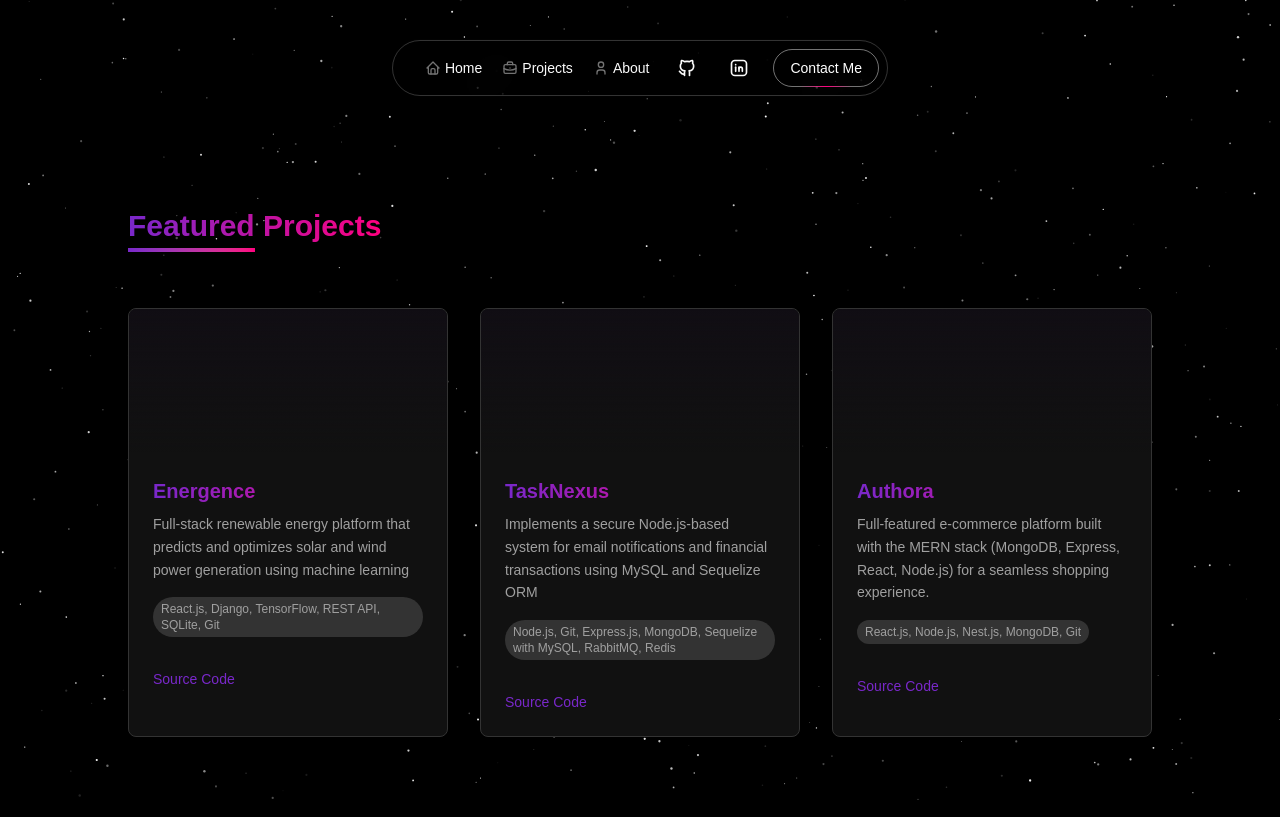
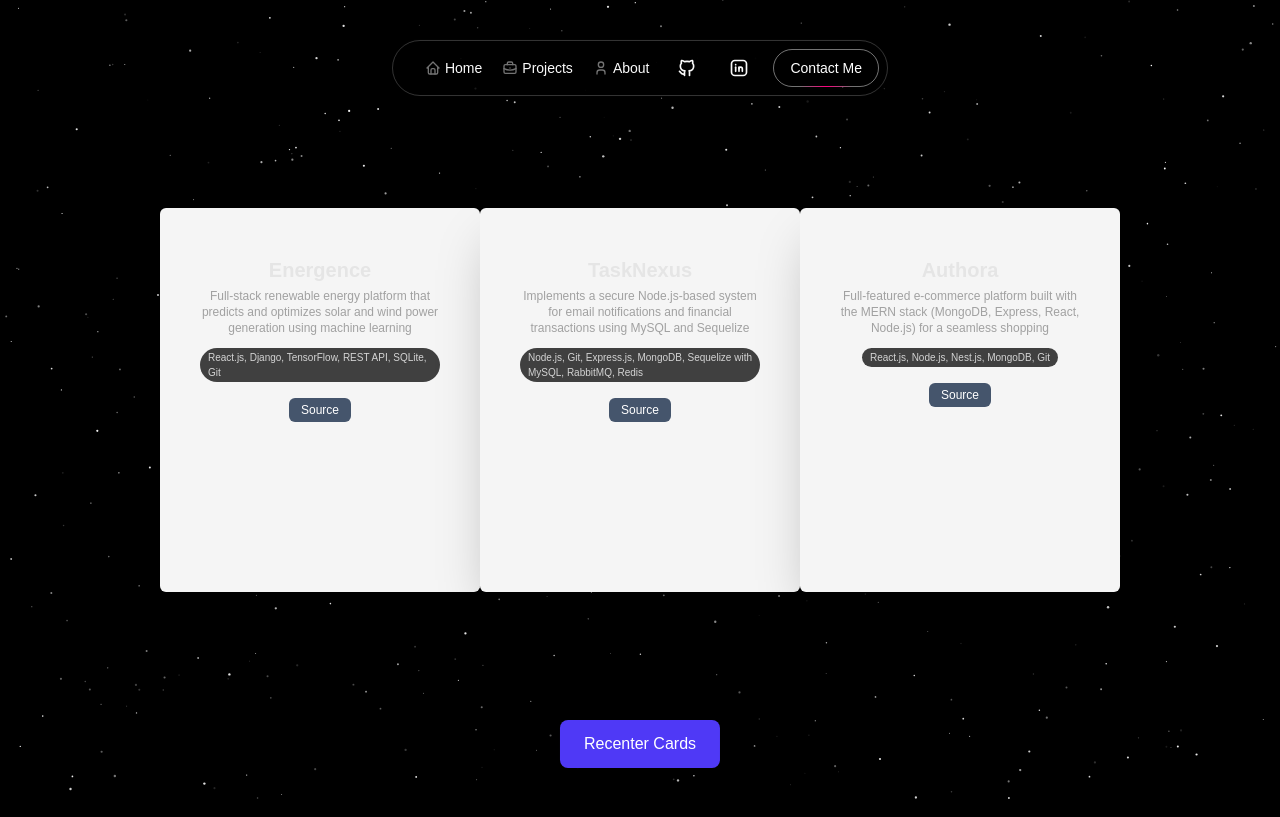
Before and after one commit to ridhamxdev/Portfolio, a Next.js app: page /projects in a window 1280 px wide. Built offline with nearby package versions, Linux system fonts and the light colour scheme.

Commit message:
UI Improved

```diff
--- a/src/app/projects/page.tsx
+++ b/src/app/projects/page.tsx
@@ -1,8 +1,17 @@
-"use client"; // Remove if data fetching is done in a Server Component way
+"use client";
 
 import { useEffect, useState } from "react";
-import ProjectsSection from "@/components/ProjectsSection";
-import { Project } from "@/components/ProjectCard"; // Assuming Project interface is exported from ProjectCard
+import DraggableCardDemo from "@/components/draggable-card-demo-2";
+
+// Define Project type (copied from ProjectCard.tsx for clarity, or could be imported)
+export interface Project {
+  title: string;
+  description: string;
+  tags: string[];
+  imageUrl?: string;
+  demoUrl?: string;
+  sourceUrl?: string;
+}
 
 // Helper function to get the base URL
 const getBaseUrl = () => {
@@ -17,36 +26,10 @@ const getBaseUrl = () => {
   return "http://localhost:3000"; // Default to localhost for local development
 };
 
-// This page will be a Server Component by default if 'use client' is removed.
-// For fetching data in Server Components, you'd typically use async/await directly.
-// However, since ProjectsSection likely expects isLoading, we'll keep client-side fetching for now.
-// Or, adapt ProjectsSection to not require isLoading if data is pre-fetched.
-
-// If we want this to be a true Server Component for data fetching:
-// export default async function ProjectsPage() {
-//   const baseUrl = getBaseUrl();
-//   let projects: Project[] = [];
-//   let isLoading = true; // This would be handled differently or not needed
-//   try {
-//     const response = await fetch(`${baseUrl}/api/projects`, { cache: 'no-store' });
-//     if (!response.ok) {
-//       throw new Error('Failed to fetch projects');
-//     }
-//     projects = await response.json();
-//     isLoading = false;
-//   } catch (error) {
-//     console.error("Error fetching projects:", error);
-//     // projects will remain empty, isLoading might be true or handle error display
-//     isLoading = false; // Or set an error state
-//   }
-//   return <ProjectsSection projects={projects} isLoading={false} />; // isLoading would be false as data is resolved
-// }
-
-
-// Keeping client-side fetching for now to align with existing ProjectsSection prop 'isLoading'
 export default function ProjectsPage() {
   const [projects, setProjects] = useState<Project[]>([]);
   const [isLoadingProjects, setIsLoadingProjects] = useState(true);
+  const [resetCounter, setResetCounter] = useState(0); // State for triggering reset
 
   useEffect(() => {
     const fetchProjects = async () => {
@@ -61,6 +44,7 @@ export default function ProjectsPage() {
         setProjects(data);
       } catch (error) {
         console.error("Error fetching projects:", error);
+        // Optionally set an error state here to display to the user
       } finally {
         setIsLoadingProjects(false);
       }
@@ -69,9 +53,27 @@ export default function ProjectsPage() {
     fetchProjects();
   }, []);
 
+  const handleRecenterCards = () => {
+    setResetCounter(prev => prev + 1);
+  };
+
+  if (isLoadingProjects) {
+    return (
+      <div className="min-h-screen flex items-center justify-center text-white">
+        Loading projects...
+      </div>
+    );
+  }
+
   return (
-    <div className="pt-24 sm:pt-28 md:pt-32 min-h-screen relative"> {/* Added padding-top for navbar and relative */}
-      <ProjectsSection projects={projects} isLoading={isLoadingProjects} />
+    <div className="relative min-h-screen">
+      <DraggableCardDemo projects={projects} resetCounter={resetCounter} />
+      <button
+        onClick={handleRecenterCards}
+        className="fixed bottom-8 left-1/2 -translate-x-1/2 z-50 px-6 py-3 bg-indigo-600 hover:bg-indigo-700 text-white rounded-lg shadow-md transition-all duration-150 ease-in-out focus:outline-none focus:ring-2 focus:ring-indigo-500 focus:ring-opacity-50 transform hover:scale-105 active:scale-95"
+      >
+        Recenter Cards
+      </button>
     </div>
   );
 }
--- /dev/null
+++ b/src/components/draggable-card-demo-2.tsx
@@ -0,0 +1,100 @@
+import React from "react";
+import {
+  DraggableCardBody,
+  DraggableCardContainer,
+} from "@/components/ui/draggable-card";
+import { Project } from "@/app/projects/page";
+
+interface DraggableCardDemoProps {
+  projects: Project[];
+  resetCounter: number;
+}
+
+export default function DraggableCardDemo({ projects, resetCounter }: DraggableCardDemoProps) {
+
+  const getInitialCardStyle = (index: number, totalCards: number) => {
+    const angleStep = totalCards > 1 ? 5 : 0; // Degrees of rotation between cards for a slight fan effect
+    const initialRotation = -(totalCards - 1) * angleStep / 2; // Center the fan
+    const rotation = initialRotation + index * angleStep;
+    // Apply a slight vertical offset to distinguish stacked cards
+    const yOffset = index * 4; // 4px down for each subsequent card
+    const xOffset = index * 2; // 2px right for each subsequent card
+
+    return {
+      transform: `translate(${xOffset}px, ${yOffset}px) rotate(${rotation}deg)`,
+      // Ensure cards stack nicely, later cards on top. Only needed if not using absolute, but good for clarity.
+      zIndex: index,
+      // Transition for the initial arrangement (optional, but can look nice)
+      transition: 'transform 0.5s ease-out',
+      // Important: Override any absolute positioning from DraggableCardBody's internal className if it exists,
+      // or ensure its default styles don't include absolute. For now, we assume it doesn't.
+      // position: 'relative', // This would be if DraggableCardBody wasn't already relative
+    };
+  };
+
+  return (
+    <DraggableCardContainer
+      className="relative flex min-h-screen w-full items-center justify-center overflow-clip py-20"
+    >
+      {/* Wrapper to help with stacking if flexbox alone isn't enough for desired overlap */}
+      {/* For now, relying on transforms and z-index applied directly to DraggableCardBody */}
+      {projects.map((project, index) => (
+        <DraggableCardBody
+          key={`${project.title}-${resetCounter}`}
+          style={getInitialCardStyle(index, projects.length)}
+          // Add a margin if cards are too close or if flexbox alignment needs adjustment
+          // className="mx-[-50px]" // Example of negative margin to pull cards closer if in a row
+        >
+          {project.imageUrl && (
+            <img
+              src={project.imageUrl}
+              alt={project.title}
+              className="pointer-events-none relative z-10 h-60 w-full object-cover rounded-t-md"
+            />
+          )}
+          <div className="p-4">
+            <h3 className="mt-2 text-xl font-bold text-neutral-200 dark:text-neutral-300 text-center">
+              {project.title}
+            </h3>
+            <p className="text-xs text-neutral-400 dark:text-neutral-500 mt-1 text-center h-12 overflow-hidden">
+              {project.description}
+            </p>
+            <div className="mt-3 flex flex-wrap gap-1 justify-center">
+              {project.tags.map((tag) => (
+                <span key={tag} className="text-[10px] px-2 py-0.5 rounded-full bg-neutral-700 text-neutral-300">
+                  {tag}
+                </span>
+              ))}
+            </div>
+            <div className="mt-4 flex justify-center space-x-3">
+              {project.demoUrl && (
+                <a
+                  href={project.demoUrl}
+                  target="_blank"
+                  rel="noopener noreferrer"
+                  className="text-xs px-3 py-1 rounded-md bg-purple-600 hover:bg-purple-700 text-white transition-colors"
+                  onPointerDown={(e) => e.stopPropagation()}
+                  onClick={(e) => e.stopPropagation()}
+                >
+                  Demo
+                </a>
+              )}
+              {project.sourceUrl && (
+                <a
+                  href={project.sourceUrl}
+                  target="_blank"
+                  rel="noopener noreferrer"
+                  className="text-xs px-3 py-1 rounded-md bg-slate-600 hover:bg-slate-700 text-white transition-colors"
+                  onPointerDown={(e) => e.stopPropagation()}
+                  onClick={(e) => e.stopPropagation()}
+                >
+                  Source
+                </a>
+              )}
+            </div>
+          </div>
+        </DraggableCardBody>
+      ))}
+    </DraggableCardContainer>
+  );
+}
--- /dev/null
+++ b/src/components/ui/draggable-card.tsx
@@ -0,0 +1,191 @@
+"use client";
+import { cn } from "@/lib/utils";
+import React, { useRef, useState, useEffect } from "react";
+import {
+  motion,
+  useMotionValue,
+  useSpring,
+  useTransform,
+  animate,
+  useVelocity,
+  useAnimationControls,
+} from "motion/react";
+
+export const DraggableCardBody = ({
+  className,
+  children,
+}: {
+  className?: string;
+  children?: React.ReactNode;
+}) => {
+  const mouseX = useMotionValue(0);
+  const mouseY = useMotionValue(0);
+  const cardRef = useRef<HTMLDivElement>(null);
+  const controls = useAnimationControls();
+  const [constraints, setConstraints] = useState({
+    top: 0,
+    left: 0,
+    right: 0,
+    bottom: 0,
+  });
+
+  // physics biatch
+  const velocityX = useVelocity(mouseX);
+  const velocityY = useVelocity(mouseY);
+
+  const springConfig = {
+    stiffness: 120,
+    damping: 20,
+    mass: 0.3,
+  };
+
+  const rotateX = useSpring(
+    useTransform(mouseY, [-300, 300], [25, -25]),
+    springConfig,
+  );
+  const rotateY = useSpring(
+    useTransform(mouseX, [-300, 300], [-25, 25]),
+    springConfig,
+  );
+
+  const opacity = useSpring(
+    useTransform(mouseX, [-300, 0, 300], [0.8, 1, 0.8]),
+    springConfig,
+  );
+
+  const glareOpacity = useSpring(
+    useTransform(mouseX, [-300, 0, 300], [0.2, 0, 0.2]),
+    springConfig,
+  );
+
+  useEffect(() => {
+    // Update constraints when component mounts or window resizes
+    const updateConstraints = () => {
+      if (typeof window !== "undefined") {
+        setConstraints({
+          top: -window.innerHeight / 2,
+          left: -window.innerWidth / 2,
+          right: window.innerWidth / 2,
+          bottom: window.innerHeight / 2,
+        });
+      }
+    };
+
+    updateConstraints();
+
+    // Add resize listener
+    window.addEventListener("resize", updateConstraints);
+
+    // Clean up
+    return () => {
+      window.removeEventListener("resize", updateConstraints);
+    };
+  }, []);
+
+  const handleMouseMove = (e: React.MouseEvent<HTMLDivElement>) => {
+    const { clientX, clientY } = e;
+    const { width, height, left, top } =
+      cardRef.current?.getBoundingClientRect() ?? {
+        width: 0,
+        height: 0,
+        left: 0,
+        top: 0,
+      };
+    const centerX = left + width / 2;
+    const centerY = top + height / 2;
+    const deltaX = clientX - centerX;
+    const deltaY = clientY - centerY;
+    mouseX.set(deltaX);
+    mouseY.set(deltaY);
+  };
+
+  const handleMouseLeave = () => {
+    mouseX.set(0);
+    mouseY.set(0);
+  };
+
+  return (
+    <motion.div
+      ref={cardRef}
+      drag
+      dragConstraints={constraints}
+      onDragStart={() => {
+        document.body.style.cursor = "grabbing";
+      }}
+      onDragEnd={(event, info) => {
+        document.body.style.cursor = "default";
+
+        controls.start({
+          rotateX: 0,
+          rotateY: 0,
+          transition: {
+            type: "spring",
+            ...springConfig,
+          },
+        });
+        const currentVelocityX = velocityX.get();
+        const currentVelocityY = velocityY.get();
+
+        const velocityMagnitude = Math.sqrt(
+          currentVelocityX * currentVelocityX +
+            currentVelocityY * currentVelocityY,
+        );
+        const bounce = Math.min(0.8, velocityMagnitude / 1000);
+
+        animate(info.point.x, info.point.x + currentVelocityX * 0.3, {
+          duration: 0.7,
+          ease: [0.2, 0, 0, 1],
+          bounce,
+          type: "spring",
+          stiffness: 90,
+          damping: 18,
+          mass: 0.4,
+        });
+
+        animate(info.point.y, info.point.y + currentVelocityY * 0.3, {
+          duration: 0.7,
+          ease: [0.2, 0, 0, 1],
+          bounce,
+          type: "spring",
+          stiffness: 90,
+          damping: 18,
+          mass: 0.4,
+        });
+      }}
+      style={{
+        rotateX,
+        rotateY,
+        opacity,
+        willChange: "transform",
+      }}
+      animate={controls}
+      whileHover={{ scale: 1.02 }}
+      onMouseMove={handleMouseMove}
+      onMouseLeave={handleMouseLeave}
+      className={cn(
+        "relative min-h-96 w-80 overflow-hidden rounded-md bg-neutral-100 p-6 shadow-2xl transform-3d dark:bg-neutral-900",
+        className,
+      )}
+    >
+      {children}
+      <motion.div
+        style={{
+          opacity: glareOpacity,
+        }}
+        className="pointer-events-none absolute inset-0 bg-white select-none"
+      />
+    </motion.div>
+  );
+};
+
+export const DraggableCardContainer = ({
+  className,
+  children,
+}: {
+  className?: string;
+  children?: React.ReactNode;
+}) => {
+  return (
+    <div className={cn("[perspective:3000px]", className)}>{children}</div>
+  );
+};
```
Also changed, not shown: public/refresh.png (added).
